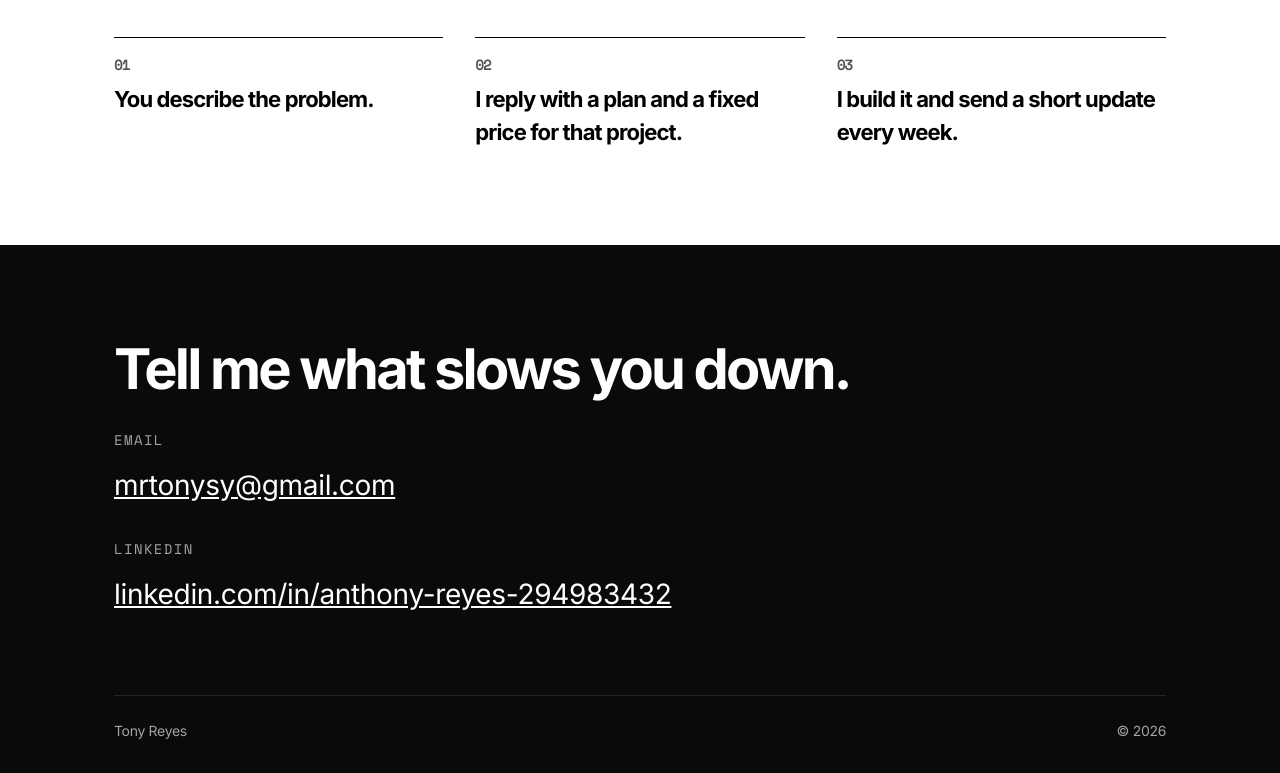
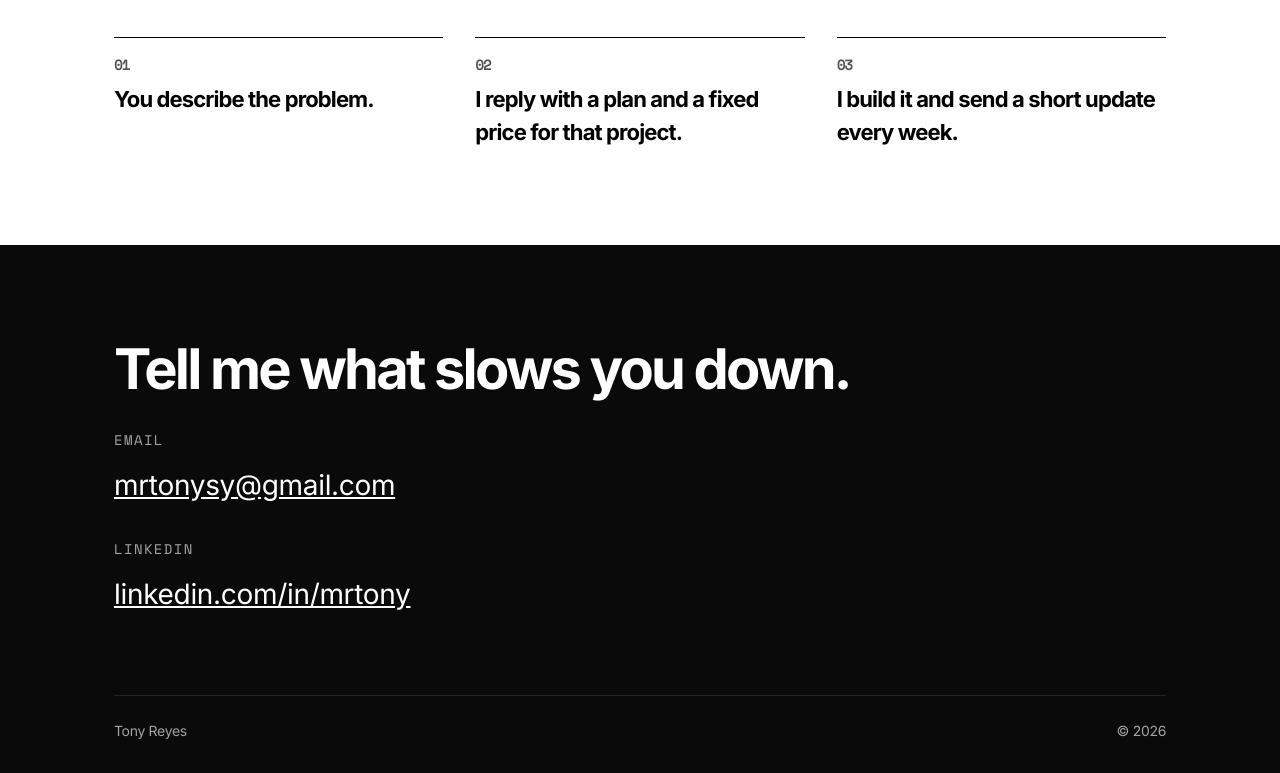
Before and after one commit to onyst/portfolio, a plain HTML site: page index.html in a window 1280 px wide. Shown: the part 2757-3530 px from the top of the page. Drawn offline with nearby package versions, Linux system fonts and the light colour scheme.

Commit message:
fix: update LinkedIn link to new custom URL

```diff
--- a/index.html
+++ b/index.html
@@ -146,7 +146,7 @@
     <p class="mono">Email</p>
     <p class="big"><a href="mailto:mrtonysy@gmail.com">mrtonysy@gmail.com</a></p>
     <p class="mono" style="margin-top:32px">LinkedIn</p>
-    <p class="big"><a href="https://www.linkedin.com/in/anthony-reyes-294983432/" target="_blank" rel="noopener">linkedin.com/in/anthony-reyes-294983432</a></p>
+    <p class="big"><a href="https://www.linkedin.com/in/mrtony/" target="_blank" rel="noopener">linkedin.com/in/mrtony</a></p>
     <div class="bar"><span>Tony Reyes</span><span>© 2026</span></div>
   </div>
 </footer>
```
